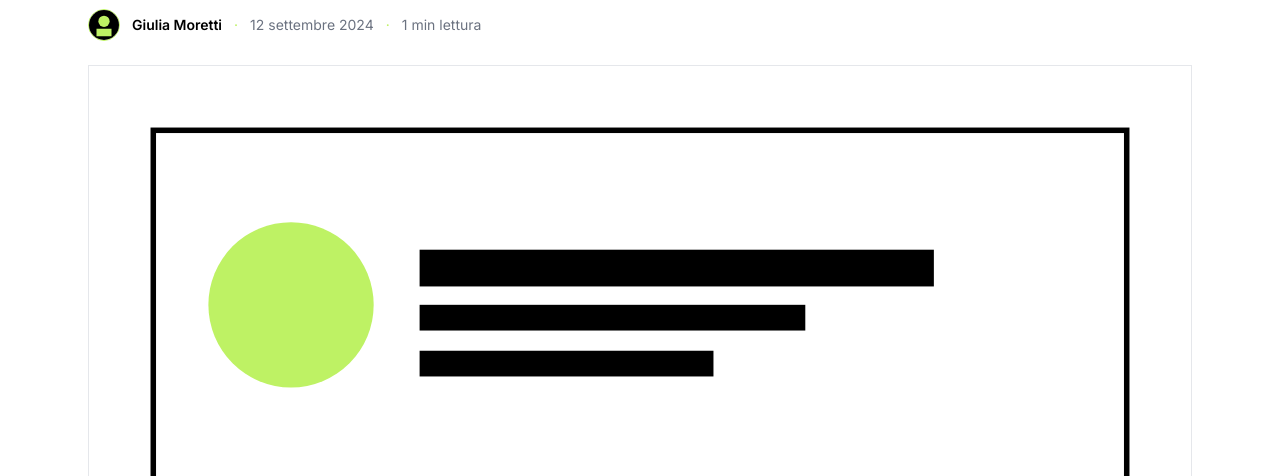
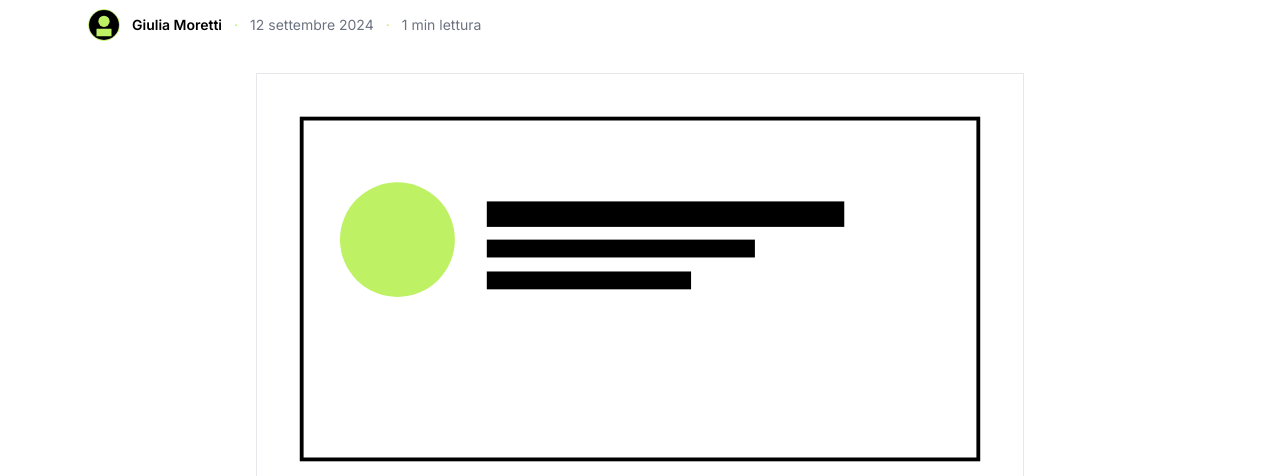
Before and after one commit to brainstormersia-cmd/EDITORIAL-WEBSITE, an Astro site: page /blog/analisi-tassi in a window 1280 px wide. Shown: the part 324-800 px from the top of the page. Built offline with nearby package versions, Linux system fonts and the light colour scheme; Astro itself is replaced by a stand-in of ours.

Commit message:
Style blog hero image

```diff
--- a/src/layouts/BlogPost.astro
+++ b/src/layouts/BlogPost.astro
@@ -32,10 +32,12 @@ const jsonLd = {
         content={content}
       />
     </div>
-    <div class="mt-6 border border-border">
-      {image && (
-        <Image src={image} alt={frontmatter.title} width={1200} height={675} class="w-full h-full object-cover" />
-      )}
+    <div class="mt-8 mb-10 max-w-3xl mx-auto">
+      <div class="aspect-video border border-border">
+        {image && (
+          <Image src={image} alt={frontmatter.title} width={1200} height={675} class="w-full h-full object-cover" />
+        )}
+      </div>
     </div>
     <div class="article-content prose prose-lg mt-10 max-w-3xl">
       <slot />
```
